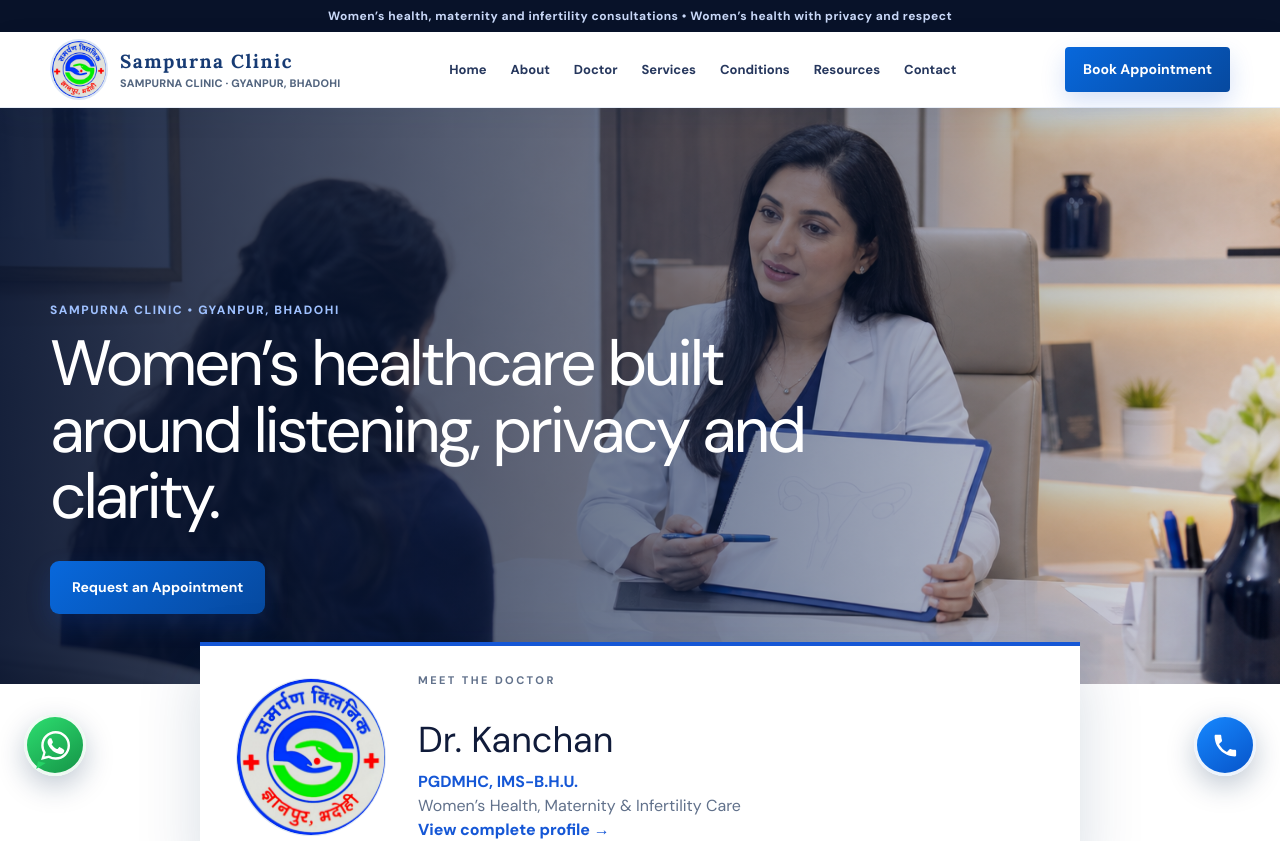
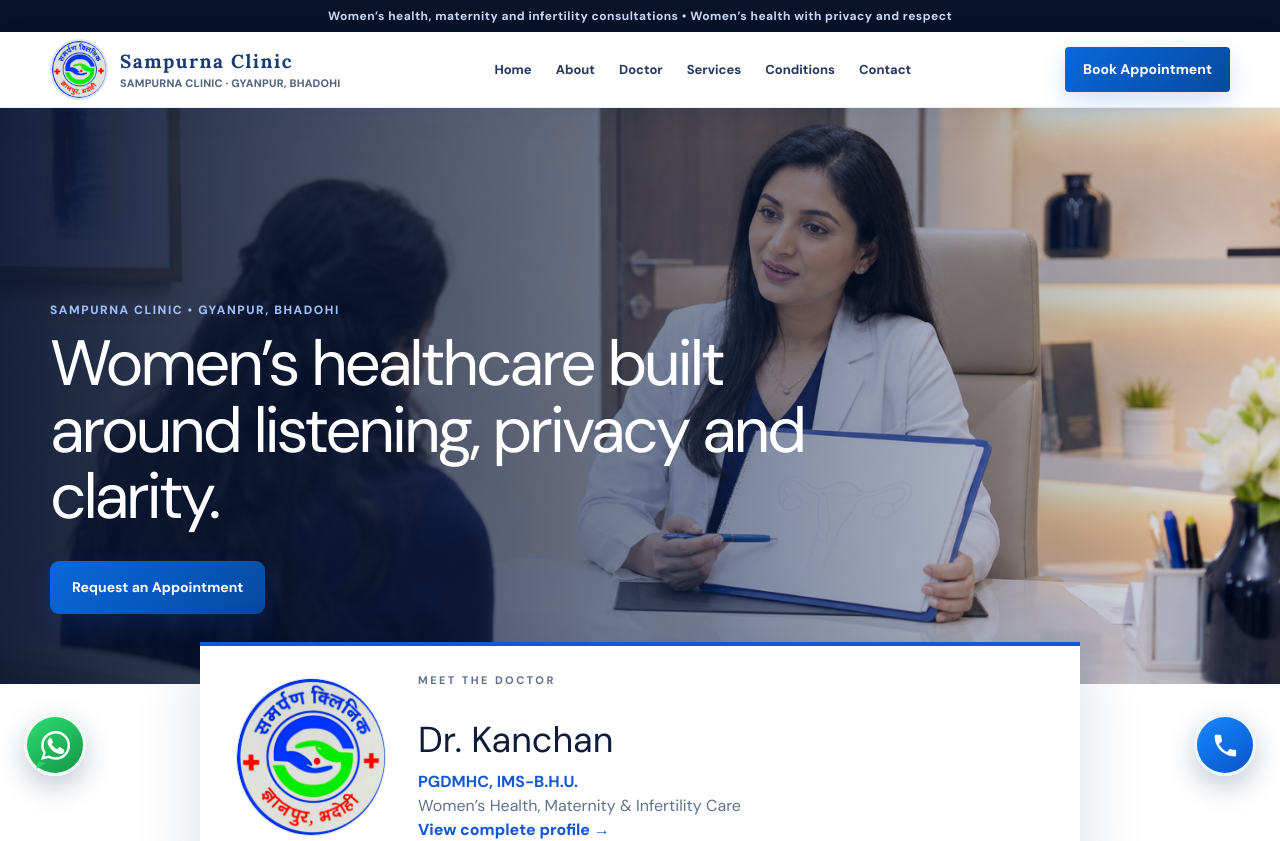
Before and after one commit to iitdeveloper-git/clinic_website, a Next.js app: page /about in a window 1280 px wide. Shown: the top 841 px of the page. Built offline with nearby package versions, Linux system fonts and the light colour scheme.

Commit message:
Remove patient resources page

```diff
--- a/app/[slug]/page.tsx
+++ b/app/[slug]/page.tsx
@@ -10,7 +10,7 @@ doctors:{eyebrow:"Doctor profile",title:"Meet Dr. Kanchan.",intro:"Women’s hea
 gallery:{eyebrow:"Clinic",title:"Sampurna Clinic, Gyanpur.",intro:"Clinic exterior, reception and consultation-room photographs can be added after they are shared.",body:<div className="real-gallery"><div><Image src="/clinic-reception-v2.png" alt="Sampurna Clinic letterhead with Dr. Kanchan details" fill sizes="100vw"/></div><div><Image src="/clinic-consultation-v2.png" alt="Representative private consultation room" fill sizes="100vw"/></div></div>},
 testimonials:{eyebrow:"Patient experiences",title:"Real feedback only.",intro:"Ratings and testimonials will be published only from a verifiable source and with appropriate consent.",body:<div className="empty-state"><h2>Verified reviews pending.</h2><p>No fabricated ratings, patient counts or quotations are used.</p></div>},
 conditions:{eyebrow:"Reasons to consult",title:"Women’s health concerns we can discuss.",intro:"A consultation helps the doctor understand your symptoms, history and the appropriate next step.",body:<div className="condition-grid"><article><h2>Menstrual Concerns</h2><p>Irregular cycles, heavy bleeding, painful periods or changes that need professional assessment.</p></article><article><h2>Pregnancy Questions</h2><p>Antenatal guidance, follow-up planning and concerns during different stages of pregnancy.</p></article><article><h2>Fertility Concerns</h2><p>A private first discussion about fertility questions, evaluation and possible next steps.</p></article><article><h2>Hormonal & PCOS Symptoms</h2><p>Cycle changes and symptoms that may require clinical evaluation and personalized guidance.</p></article><article><h2>Menopause</h2><p>Support for symptoms and preventive health questions during the menopause transition.</p></article><article><h2>Preventive Care</h2><p>Guidance about appropriate check-ups and screening based on age, history and clinical need.</p></article></div>},
-resources:{eyebrow:"Patient resources",title:"Prepare for a clear, comfortable consultation.",intro:"Practical information to help you get more value from your clinic visit.",body:<div className="resource-layout"><div><Image src="/clinic-consultation-v2.png" alt="Representative private gynecology consultation" fill sizes="(max-width:800px) 100vw,48vw"/></div><article><h2>Before your visit</h2><ul><li>Bring relevant prescriptions and medical reports.</li><li>Carry a list of current medicines and allergies.</li><li>Note the date of your last menstrual period when relevant.</li><li>Write down the questions you want to discuss.</li><li>Do not enter sensitive medical details in the public booking form.</li></ul><Link className="button" href="/appointment">Request an Appointment</Link></article></div>},faq:{eyebrow:"Frequently asked questions",title:"Helpful information before your visit.",intro:"Clear answers about appointments, location, the doctor profile and clinic visits.",body:<div className="faq-list">{faqs.map((f,i)=><details key={f.q} open={i===0}><summary>{f.q}<span>+</span></summary><p>{f.a}</p></details>)}</div>},
+faq:{eyebrow:"Frequently asked questions",title:"Helpful information before your visit.",intro:"Clear answers about appointments, location, the doctor profile and clinic visits.",body:<div className="faq-list">{faqs.map((f,i)=><details key={f.q} open={i===0}><summary>{f.q}<span>+</span></summary><p>{f.a}</p></details>)}</div>},
 blog:{eyebrow:"Women’s health journal",title:"Reviewed health information.",intro:"Educational articles identified author, review date and reliable sources ke saath add honge.",body:<div className="empty-state"><h2>Clinical articles awaiting review.</h2><p>Website information consultation, diagnosis ya treatment ko replace nahi karti.</p></div>},
 contact:{eyebrow:"Contact Sampurna Clinic",title:"Visit Sampurna Clinic in Gyanpur.",intro:"Call and WhatsApp buttons will connect directly after a verified phone number is provided.",body:<div className="contact-grid"><div><span>Phone / WhatsApp</span><p>{clinic.phoneDisplay}</p></div><div><span>Email</span><p>{clinic.email}</p></div><div><span>Address</span><p>{clinic.address}</p></div><div><span>Hours</span><p>{clinic.hours}</p></div><div className="map-placeholder"><span>Clinic location</span><strong>Gyanpur Dehat, beside the Primary School, Gyanpur, Bhadohi</strong><a href="https://www.google.com/maps/search/?api=1&query=Sampurna+Clinic+Gyanpur+Dehat+Bhadohi" target="_blank" rel="noopener noreferrer">Open in Google Maps →</a></div><Link className="button" href="/appointment">Book Appointment</Link></div>},
 "privacy-policy":{eyebrow:"Privacy",title:"Your enquiry information should remain private.",intro:"How appointment details should be handled.",body:<div className="legal"><h2>Information collected</h2><p>The form requests contact details, preferred service, date and time. Reports, diagnosis or sensitive medical details na likhein.</p><h2>Purpose</h2><p>Information should be used only to respond to the enquiry and arrange the appointment.</p></div>},
--- a/app/components.tsx
+++ b/app/components.tsx
@@ -2,7 +2,7 @@ import Image from "next/image";
 import Link from "next/link";
 import {clinic} from "./data";
 export function Logo(){return <Link className="brand gyn-brand sampurna-brand" href="/" aria-label={`${clinic.name} home`}><Image src="/sampurna-clinic-logo.png" alt="Sampurna Clinic Gyanpur Bhadohi logo" width={58} height={58}/><span><strong>{clinic.nameHindi}</strong><small>{clinic.name} · Gyanpur, Bhadohi</small></span></Link>}
-const links=<><Link href="/">Home</Link><Link href="/about">About</Link><Link href="/doctors">Doctor</Link><Link href="/services">Services</Link><Link href="/conditions">Conditions</Link><Link href="/resources">Resources</Link><Link href="/contact">Contact</Link></>;
+const links=<><Link href="/">Home</Link><Link href="/about">About</Link><Link href="/doctors">Doctor</Link><Link href="/services">Services</Link><Link href="/conditions">Conditions</Link><Link href="/contact">Contact</Link></>;
 const WhatsAppIcon=()=> <svg viewBox="0 0 24 24" aria-hidden="true"><path d="M20.5 3.5A11.8 11.8 0 0 0 12.1 0C5.5 0 .2 5.3.2 11.9c0 2.1.6 4.2 1.7 6L0 24l6.3-1.7a12 12 0 0 0 5.8 1.5h.1c6.5 0 11.8-5.3 11.8-11.9 0-3.2-1.2-6.2-3.5-8.4Zm-8.3 18.3h-.1a9.9 9.9 0 0 1-5.1-1.4l-.4-.2-3.7 1 1-3.6-.2-.4a9.8 9.8 0 0 1-1.5-5.3 9.9 9.9 0 1 1 10 9.9Zm5.4-7.4c-.3-.2-1.8-.9-2.1-1-.3-.1-.5-.2-.7.2l-1 1.2c-.2.2-.4.2-.7.1-1.8-.9-3-1.6-4.2-3.7-.3-.5.3-.5.9-1.7.1-.2 0-.4 0-.6L8.8 6.6c-.2-.6-.5-.5-.7-.5h-.6c-.2 0-.6.1-.9.4-.3.4-1.2 1.2-1.2 2.9 0 1.7 1.3 3.4 1.4 3.6.2.2 2.5 3.8 6 5.3 2.2.9 3 .9 4.1.8 1.3-.2 1.8-.9 2.1-1.7.3-.8.3-1.5.2-1.7-.1-.2-.3-.2-.6-.4Z"/></svg>;
 const PhoneIcon=()=> <svg viewBox="0 0 24 24" aria-hidden="true"><path d="M6.6 10.8a15.6 15.6 0 0 0 6.6 6.6l2.2-2.2c.3-.3.7-.4 1-.2 1.1.4 2.2.6 3.4.6.6 0 1 .4 1 1V20c0 .6-.4 1-1 1C10.5 21 3 13.5 3 4.2c0-.6.4-1 1-1h3.5c.6 0 1 .4 1 1 0 1.2.2 2.3.6 3.4.1.4 0 .8-.2 1l-2.3 2.2Z"/></svg>;
 export function Header(){return <><div className="top-note gyn-top">Women’s health, maternity and infertility consultations • Women’s health with privacy and respect</div><header className="site-header gyn-header"><Logo/><nav aria-label="Primary navigation">{links}</nav><details className="mobile-nav"><summary aria-label="Open menu">☰</summary><div>{links}</div></details><Link className="button button-small" href="/appointment">Book Appointment</Link></header><div className="floating-contacts" aria-label="Quick contact"><Link className="float-contact whatsapp-float" href="/contact" aria-label="Open WhatsApp contact details" title="WhatsApp details"><WhatsAppIcon/><b>WhatsApp</b></Link><Link className="float-contact phone-float" href="/contact" aria-label="Open clinic call details" title="Call Clinic"><PhoneIcon/><b>Call Clinic</b></Link></div></>}
--- a/app/services/page.tsx
+++ b/app/services/page.tsx
@@ -8,7 +8,7 @@ export default function Services(){return <><Header/><main className="services-e
 <section className="services-hero"><Image src="/clinic-consultation-v2.png" alt="Representative doctor explaining a women’s health assessment" fill priority sizes="100vw"/><div className="services-hero-shade"/><div><p className="eyebrow">Sampurna Clinic • Clinical Services</p><h1>Women’s health check-ups with time to listen and explain.</h1><p>Private consultations for gynecology, maternity, fertility and preventive health concerns in Gyanpur, Bhadohi.</p><Link className="button" href="/appointment">Request an Appointment →</Link></div></section>
 <section className="services-overview"><div><p className="eyebrow">What to expect</p><h2>A thoughtful check-up, shaped around the individual.</h2></div><div><p>Every patient’s symptoms, history and priorities are different. A consultation begins with listening and may include examination, investigation, guidance, treatment or referral depending on the doctor’s clinical assessment.</p><ul>{checks.map(item=><li key={item}>✓ {item}</li>)}</ul></div></section>
 <section className="services-catalog"><header><div><p className="eyebrow">Consultation areas</p><h2>How we can help</h2></div><p>Select a service to understand its purpose, who may find it helpful and what to expect during the visit.</p></header><div className="services-catalog-grid">{services.map((s,i)=><Link href={`/services/${s.slug}`} key={s.slug}><small>{String(i+1).padStart(2,"0")}</small><span>{s.icon}</span><h3>{s.title}</h3><p>{s.short}</p><b>View Service Details <i>→</i></b></Link>)}</div></section>
-<section className="services-feature"><div><Image src="/clinic-reception-v2.png" alt="Representative clinic reception and nursing support" fill sizes="(max-width:900px) 100vw,48vw"/></div><article><p className="eyebrow">Patient-first experience</p><h2>Professional support before, during and after the visit.</h2><p>The clinic journey is designed to be simple and respectful—from choosing a consultation to understanding the doctor’s advice.</p><div className="service-values"><span><b>Private</b>Personal health conversations are handled respectfully.</span><span><b>Prepared</b>Bring relevant reports, prescriptions and medicine details.</span><span><b>Clear</b>Questions and next steps should be explained understandably.</span></div><Link className="button" href="/resources">Patient Preparation Guide →</Link></article></section>
+<section className="services-feature"><div><Image src="/clinic-reception-v2.png" alt="Representative clinic reception and nursing support" fill sizes="(max-width:900px) 100vw,48vw"/></div><article><p className="eyebrow">Patient-first experience</p><h2>Professional support before, during and after the visit.</h2><p>The clinic journey is designed to be simple and respectful—from choosing a consultation to understanding the doctor’s advice.</p><div className="service-values"><span><b>Private</b>Personal health conversations are handled respectfully.</span><span><b>Prepared</b>Bring relevant reports, prescriptions and medicine details.</span><span><b>Clear</b>Questions and next steps should be explained understandably.</span></div><Link className="button" href="/appointment">Request an Appointment →</Link></article></section>
 <section className="services-process"><header><p className="eyebrow">Our consultation process</p><h2>From request to follow-up</h2></header><ol><li><span>01</span><div><h3>Request an appointment</h3><p>Choose the relevant service, preferred date and time.</p></div></li><li><span>02</span><div><h3>Clinic confirmation</h3><p>The clinic team confirms availability using your contact number.</p></div></li><li><span>03</span><div><h3>Consultation and assessment</h3><p>Discuss symptoms, relevant history and health questions privately.</p></div></li><li><span>04</span><div><h3>Clinical next steps</h3><p>The doctor explains advice, tests, treatment or referral when appropriate.</p></div></li><li><span>05</span><div><h3>Follow-up</h3><p>Return or reconnect when follow-up is recommended by the doctor.</p></div></li></ol></section>
 <section className="services-safety"><div><p className="eyebrow">Important</p><h2>Website information does not replace medical assessment.</h2></div><p>Service descriptions are general information. They cannot confirm a diagnosis or guarantee a treatment outcome. Do not use the website for emergencies; contact the nearest hospital or emergency service immediately.</p></section>
 <CTA/></main><Footer/></>}
```
